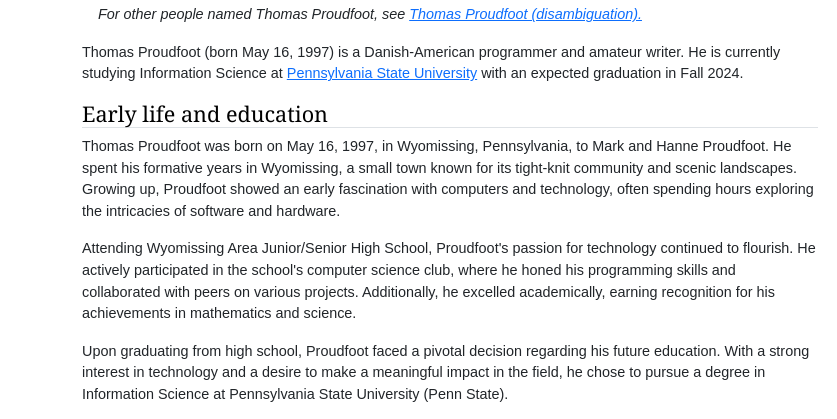
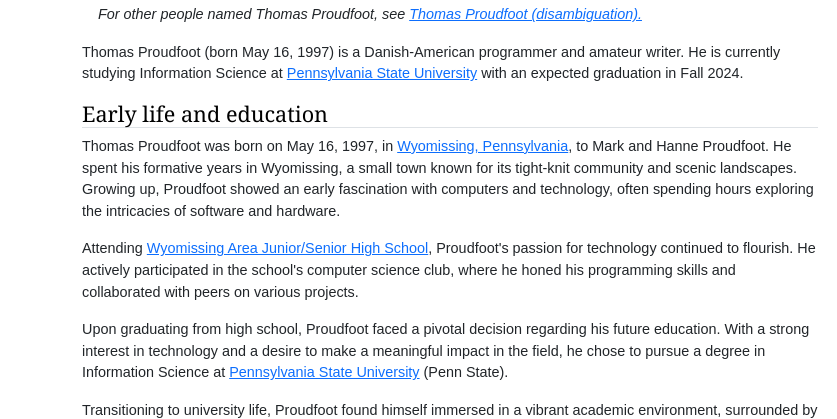
Before and after one commit to ProudfootDK/Wikipedia-Clone-Bootstrap, a plain HTML site: page index.html in a window 1280 px wide. Shown: the part 77-496 px from the top of the page, 0-837 px from the left. Drawn offline with nearby package versions, Linux system fonts and the light colour scheme.

Commit message:
Added hyperlinks to the plain text
Converted plain text references to places into hyperlinks to their respective Wikipedia articles. Edited text to be less cringe.

```diff
--- a/index.html
+++ b/index.html
@@ -22,9 +22,9 @@
                        with an expected graduation in Fall 2024.
                     </p>
                     <h2 class="border-bottom">Early life and education</h2>
-                    <p>Thomas Proudfoot was born on May 16, 1997, in Wyomissing, Pennsylvania, to Mark and Hanne Proudfoot. He spent his formative years in Wyomissing, a small town known for its tight-knit community and scenic landscapes. Growing up, Proudfoot showed an early fascination with computers and technology, often spending hours exploring the intricacies of software and hardware.</p>
-                    <p>Attending Wyomissing Area Junior/Senior High School, Proudfoot's passion for technology continued to flourish. He actively participated in the school's computer science club, where he honed his programming skills and collaborated with peers on various projects. Additionally, he excelled academically, earning recognition for his achievements in mathematics and science.</p>
-                    <p>Upon graduating from high school, Proudfoot faced a pivotal decision regarding his future education. With a strong interest in technology and a desire to make a meaningful impact in the field, he chose to pursue a degree in Information Science at Pennsylvania State University (Penn State).</p>
+                    <p>Thomas Proudfoot was born on May 16, 1997, in <a href="https://en.wikipedia.org/wiki/Wyomissing,_Pennsylvania">Wyomissing, Pennsylvania</a>, to Mark and Hanne Proudfoot. He spent his formative years in Wyomissing, a small town known for its tight-knit community and scenic landscapes. Growing up, Proudfoot showed an early fascination with computers and technology, often spending hours exploring the intricacies of software and hardware.</p>
+                    <p>Attending <a href="https://en.wikipedia.org/wiki/Wyomissing_Area_Junior/Senior_High_School">Wyomissing Area Junior/Senior High School</a>, Proudfoot's passion for technology continued to flourish. He actively participated in the school's computer science club, where he honed his programming skills and collaborated with peers on various projects.</p>
+                    <p>Upon graduating from high school, Proudfoot faced a pivotal decision regarding his future education. With a strong interest in technology and a desire to make a meaningful impact in the field, he chose to pursue a degree in Information Science at <a href="https://en.wikipedia.org/wiki/Pennsylvania_State_University">Pennsylvania State University</a> (Penn State).</p>
                     <p>Transitioning to university life, Proudfoot found himself immersed in a vibrant academic environment, surrounded by like-minded individuals passionate about technology and innovation. The Information Science program at Penn State provided him with a comprehensive foundation in computer science, data analysis, and information technology.</p>
                     <p>Outside the classroom, Proudfoot continued to pursue his passion for technology through extracurricular activities and personal projects. He participated in hackathons, coding competitions, and club meetings, further expanding his skills and network within the industry.</p>
                     <h2 class="border-bottom">Career</h2>
```
